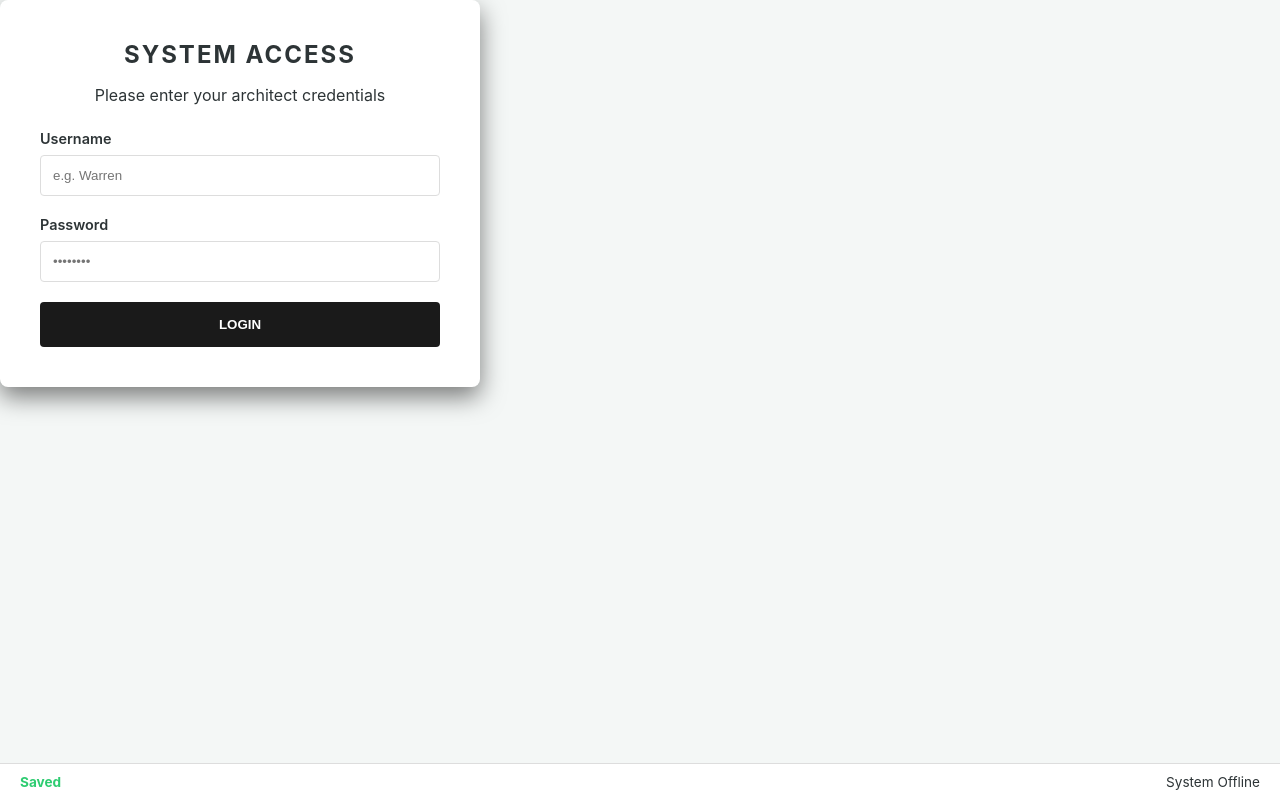
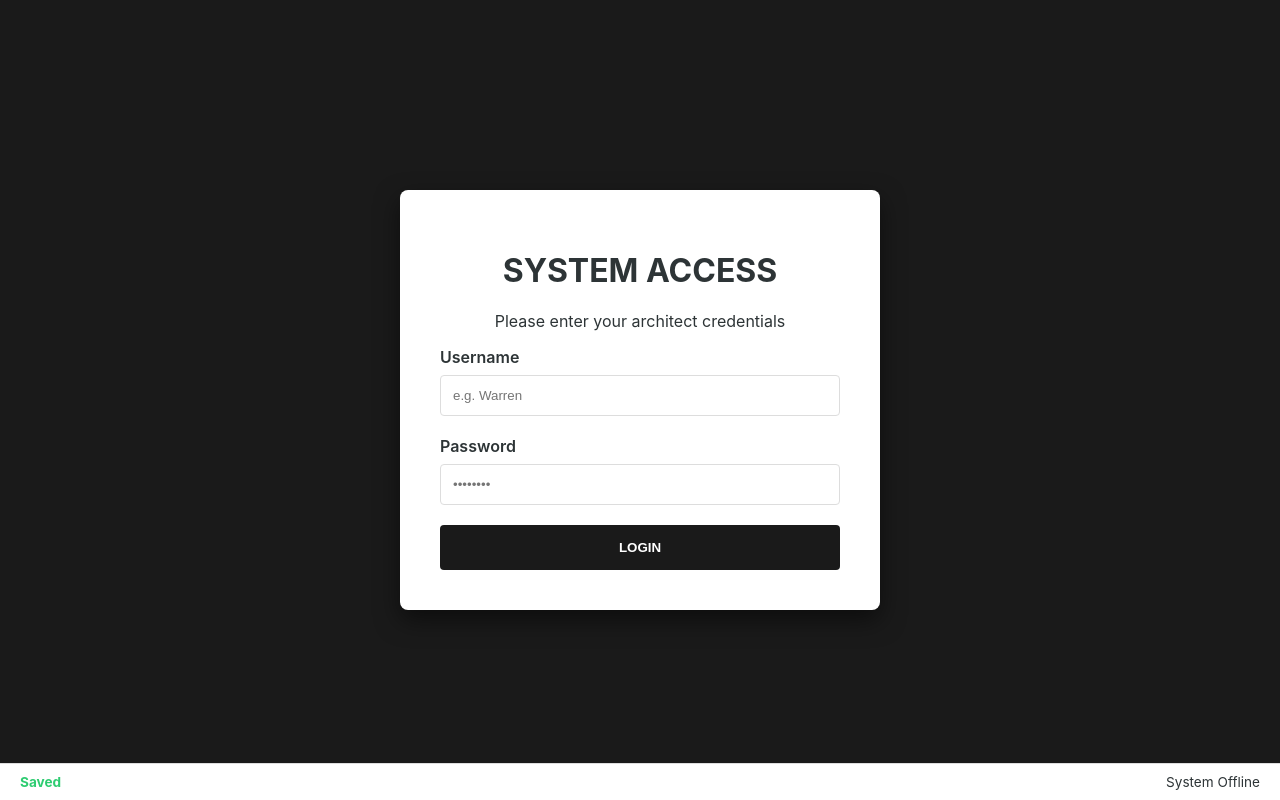
Before and after one commit to warrendsteinacker-max/my_a_hour_track, a React (Vite) app in the folder hour_tracker/: page /admin-wipe in a window 1280 px wide. Built offline with nearby package versions, Linux system fonts and the light colour scheme; no server answers.

Commit message:
adding more stuff

```diff
--- a/hour_tracker/src/App.jsx
+++ b/hour_tracker/src/App.jsx
@@ -1,28 +1,22 @@
 import React, { Suspense, lazy } from 'react';
 import { BrowserRouter as Router, Routes, Route, Navigate, Link } from 'react-router-dom';
+import { useGlobalContext } from './context/AppContext';
 
-// FIXED IMPORTS based on your file tree images
-import { useGlobalContext } from './context/AppContext';
+// Standard Components
+import Login from './components/Login';
 import TimesheetTable from './components/TimesheetTable';
 import StatusBar from './components/StatusBar';
-import Login from './components/Login';
 
-// Lazy loading the Admin Panel for the "Architect"
+// Admin Panel (Lazy Loaded for Security)
 const AdminPanel = lazy(() => import('./components/AdminPanel'));
 
 function App() {
-  const { user, isAdmin, logout } = useGlobalContext();
+  const { user, isAdmin } = useGlobalContext();
 
-  // Security: Bounce unauthorized users back to the home page
-  const ProtectedAdmin = ({ children }) => {
-    if (!isAdmin) return <Navigate to="/" replace />;
-    return children;
-  };
-
-  // If not logged in, only show the Login screen
+  // AUTH GATE: Only show Login + StatusBar if not logged in
   if (!user) {
     return (
-      <div className="auth-wrapper">
+      <div className="login-wrapper">
         <Login />
         <StatusBar />
       </div>
@@ -31,47 +25,35 @@ function App() {
 
   return (
     <Router>
-      <div className="app-container">
+      <div className="app-layout">
+        {/* GLOBAL NAVIGATION: Only shows links if user is Architect */}
         <nav className="navbar">
-          <div className="nav-brand">
-            <Link to="/">A-HOUR TRACKER</Link>
-          </div>
-
-          <div className="nav-links">
-            <Link to="/">Home</Link>
-
-            {/* The "Nuclear" Link: Visible only to the Architect */}
+          <Link to="/" className="nav-logo">A-HOUR TRACKER</Link>
+          <div className="nav-right">
+            <Link to="/">My Sheet</Link>
             {isAdmin && (
-              <Link to="/admin-wipe" className="admin-danger-link">SYSTEM WIPE</Link>
+              <Link to="/admin-wipe" className="nav-admin-red">TERMINAL</Link>
             )}
-
-            <button onClick={logout} className="logout-btn">
-              Logout ({user.username})
-            </button>
           </div>
         </nav>
 
-        <main className="main-content">
-          <Suspense fallback={<div className="loading">Loading Secure Module...</div>}>
+        <main className="content-area">
+          <Suspense fallback={<div className="loading">Accessing Secure Module...</div>}>
             <Routes>
               <Route path="/" element={<TimesheetTable />} />
 
+              {/* PROTECTED ROUTE: Bounces non-admins back to home */}
               <Route
                 path="/admin-wipe"
-                element={
-                  <ProtectedAdmin>
-                    <AdminPanel />
-                  </ProtectedAdmin>
-                }
+                element={isAdmin ? <AdminPanel /> : <Navigate to="/" replace />}
               />
 
-              {/* Catch-all redirect */}
               <Route path="*" element={<Navigate to="/" replace />} />
             </Routes>
           </Suspense>
         </main>
 
-        {/* Persistent bottom bar for "Saved" or "231..." errors */}
+        {/* The bottom bar that stays visible everywhere */}
         <StatusBar />
       </div>
     </Router>
--- a/hour_tracker/src/index.css
+++ b/hour_tracker/src/index.css
@@ -45,7 +45,7 @@ body {
 .nav-logo {
   font-weight: 800;
   text-decoration: none;
-  color: white;
+  color: white !important;
   letter-spacing: 1px;
 }
 
@@ -63,7 +63,6 @@ body {
 
 .nav-right a:hover { color: white; }
 
-/* The RED Admin Link - Bold and dangerous */
 .nav-admin-red {
   color: var(--primary-red) !important;
   font-weight: bold;
@@ -87,6 +86,13 @@ body {
   box-shadow: 0 4px 6px rgba(0,0,0,0.05);
 }
 
+.timesheet-header {
+  display: flex;
+  justify-content: space-between;
+  align-items: flex-start;
+  margin-bottom: 20px;
+}
+
 .timesheet-grid {
   display: grid;
   grid-template-columns: repeat(7, 1fr);
@@ -108,6 +114,29 @@ body {
   font-size: 1rem;
 }
 
+.timesheet-summary {
+  margin-top: 30px;
+  padding-top: 20px;
+  border-top: 1px solid #eee;
+  display: flex;
+  justify-content: space-between;
+  align-items: center;
+}
+
+.total-display span {
+  margin-right: 20px;
+}
+
+.save-button {
+  background: var(--success-green);
+  color: white;
+  border: none;
+  padding: 12px 24px;
+  border-radius: 4px;
+  font-weight: bold;
+  cursor: pointer;
+}
+
 /* =========================================
    4. ADMIN PANEL (THE RED ZONE)
    ========================================= */
@@ -125,9 +154,16 @@ body {
   box-shadow: 0 15px 35px rgba(220, 53, 69, 0.1);
   text-align: center;
   max-width: 450px;
+  width: 100%;
 }
 
-.admin-card h2 { color: var(--primary-red); margin-top: 0; }
+.admin-card h2 { color: var(--primary-red); margin-top: 10px; }
+
+.admin-hr {
+  border: 0;
+  border-top: 1px solid #eee;
+  margin: 20px 0;
+}
 
 .admin-select {
   width: 100%;
@@ -153,6 +189,12 @@ body {
 .nuclear-button:hover { background: var(--dark-red); }
 .nuclear-button:active { transform: scale(0.98); }
 
+.admin-warning {
+  margin-top: 20px;
+  font-size: 0.75rem;
+  color: #888;
+}
+
 /* =========================================
    5. STATUS BAR (BOTTOM)
    ========================================= */
@@ -167,12 +209,12 @@ body {
   display: flex;
   justify-content: space-between;
   font-size: 0.85rem;
+  z-index: 1000;
 }
 
 .status-text.saved { color: var(--success-green); font-weight: bold; }
 .status-text.syncing { color: #f39c12; }
 
-/* The "Call Me" Error Style */
 .status-text.error {
   color: var(--primary-red);
   font-weight: 900;
@@ -187,15 +229,15 @@ body {
 }
 
 /* =========================================
-   6. LOGIN SCREEN
+   6. LOGIN & SHARED UI
    ========================================= */
 .login-wrapper {
   height: 100vh;
   display: flex;
-  flex-direction: column; /* Stack login card and status bar */
+  flex-direction: column;
   align-items: center;
   justify-content: center;
-  background: #1a1a1a; /* Dark background for security feel */
+  background: #1a1a1a;
 }
 
 .login-card {
@@ -208,35 +250,9 @@ body {
   text-align: center;
 }
 
-.login-header h1 {
-  margin: 0;
-  font-size: 1.5rem;
-  letter-spacing: 2px;
-}
-
-.login-form {
-  margin-top: 25px;
-  text-align: left;
-}
-
-.input-group {
-  margin-bottom: 20px;
-}
-
-.input-group label {
-  display: block;
-  margin-bottom: 8px;
-  font-weight: 600;
-  font-size: 0.9rem;
-}
-
-.input-group input {
-  width: 100%;
-  padding: 12px;
-  border: 1px solid #ddd;
-  border-radius: 4px;
-  box-sizing: border-box; /* Prevents input from overflowing */
-}
+.input-group { margin-bottom: 20px; text-align: left; }
+.input-group label { display: block; margin-bottom: 8px; font-weight: 600; }
+.input-group input { width: 100%; padding: 12px; border: 1px solid #ddd; border-radius: 4px; box-sizing: border-box; }
 
 .login-button {
   width: 100%;
@@ -247,20 +263,16 @@ body {
   border-radius: 4px;
   font-weight: bold;
   cursor: pointer;
-  transition: background 0.3s;
 }
-
-.login-button:hover {
-  background: #333;
-}
-
-/* for time sheet */
 
 .logout-button {
   background: transparent;
   border: 1px solid #ddd;
   border-radius: 4px;
   color: #666;
+  padding: 5px 12px;
+  font-size: 0.8rem;
+  cursor: pointer;
   transition: all 0.2s;
 }
 
@@ -269,11 +281,3 @@ body {
   color: var(--primary-red);
   border-color: var(--primary-red);
 }
-
-/* for admin page */
-
-.admin-hr {
-  border: 0;
-  border-top: 1px solid #eee;
-  margin: 20px 0;
-}
```
